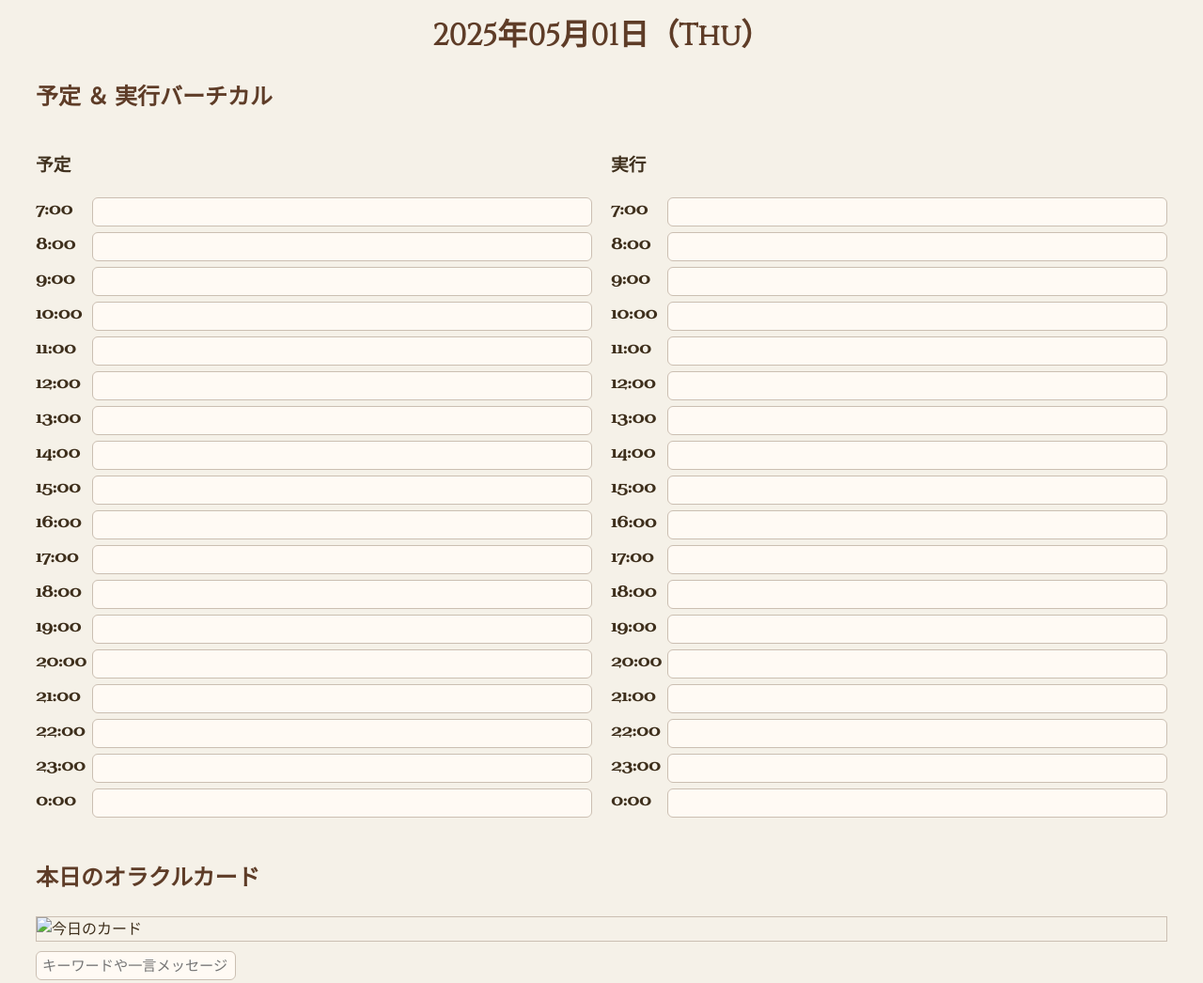
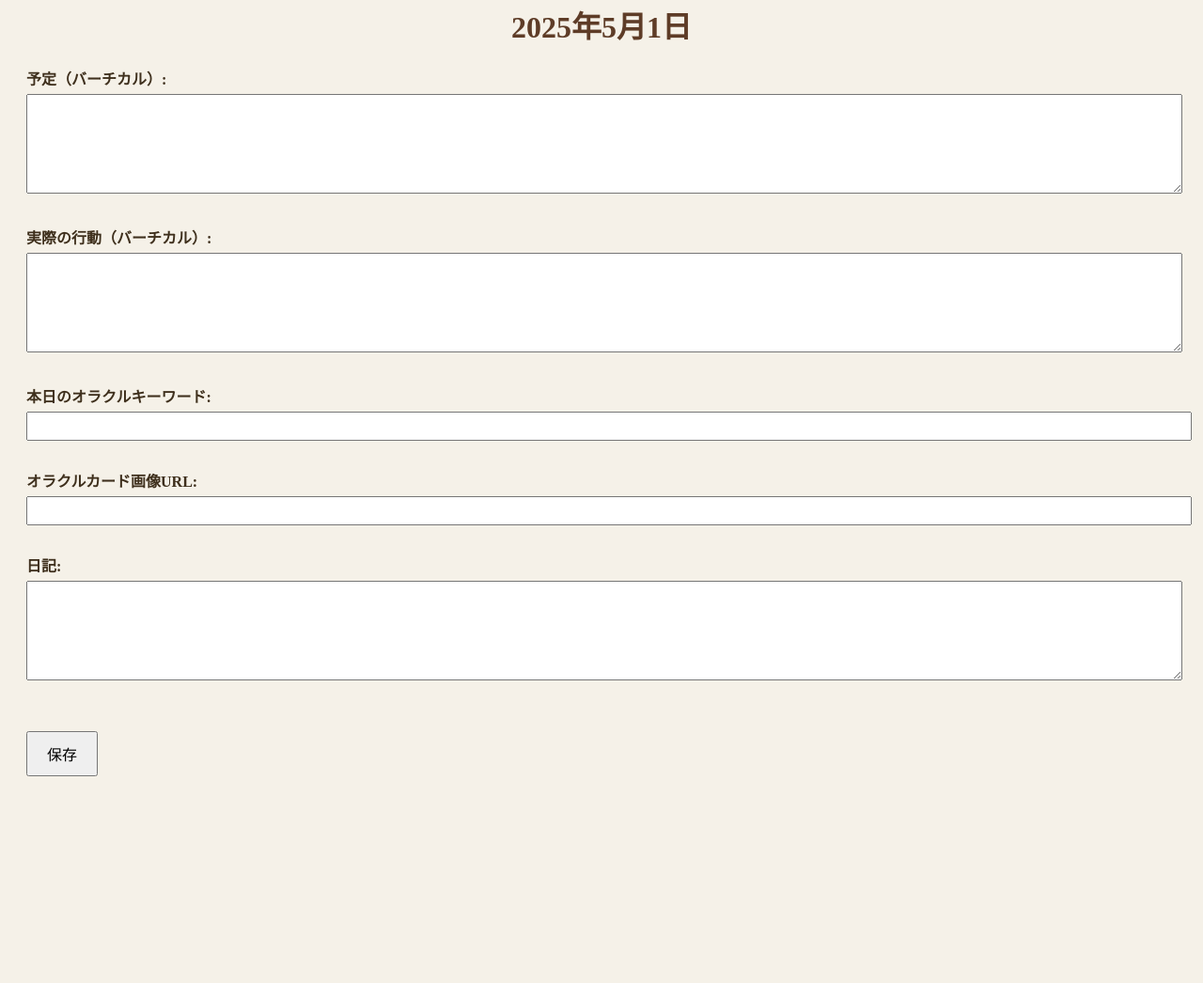
Before and after one commit to haruka-magic/-grimoire, a plain HTML site: page calendar/2025_5/2025-05-01.html in a window 1280 px wide. Shown: the part 46-1092 px from the top of the page at 94% size. After the commit the page ends 900 px from the top, so only its background shows below. Drawn offline with Linux system fonts and the light colour scheme.

Commit message:
Add files via upload

```diff
--- a/calendar/2025_5/2025-05-01.html
+++ b/calendar/2025_5/2025-05-01.html
@@ -1,166 +1,117 @@
+
 <!DOCTYPE html>
-
 <html lang="ja">
 <head>
-<meta charset="utf-8"/>
-<title>魔法の記録帳 - 2025年05月01日（Thu）</title>
-<link href="https://fonts.googleapis.com/css2?family=Cinzel&amp;family=Uncial+Antiqua&amp;display=swap" rel="stylesheet"/>
+  <meta charset="UTF-8">
+  <meta name="robots" content="noindex, nofollow">
+  <title>2025年5月1日</title>
   <style>
     body {
       background-color: #f5f1e8;
       font-family: 'Uncial Antiqua', serif;
       color: #3e2f1c;
-      padding: 30px;
-      line-height: 1.6;
-    }
-    h1, h2 {
-      font-family: 'Cinzel', serif;
-      color: #5e3c27;
+      padding: 20px;
     }
     h1 {
       text-align: center;
-      margin-bottom: 20px;
+      color: #5e3c27;
     }
     .section {
-      margin-bottom: 40px;
+      margin-bottom: 30px;
     }
-    .grid {
-      display: grid;
-      grid-template-columns: 1fr 1fr;
-      gap: 20px;
-    }
-    .hour-label {
+    label {
       font-weight: bold;
-      width: 60px;
-    }
-    .row {
-      display: flex;
-      align-items: flex-start;
-      margin-bottom: 6px;
-    }
-    .input-box {
-      flex: 1;
-      padding: 6px;
-      background-color: #fffaf4;
-      border: 1px solid #cbbfb2;
-      border-radius: 6px;
-      font-size: 0.95em;
-    }
-    .oracle-img {
-      max-width: 100%;
-      height: auto;
-      display: block;
-      margin-bottom: 10px;
-      border: 1px solid #cbbfb2;
     }
     textarea {
       width: 100%;
-      height: 200px;
-      padding: 10px;
-      font-size: 0.95em;
-      border: 1px solid #cbbfb2;
-      background-color: #fffaf4;
-      border-radius: 6px;
-      resize: vertical;
+      height: 100px;
+      margin-top: 5px;
     }
-    .back-link {
-      text-align: center;
-      margin-top: 30px;
+    input[type="text"] {
+      width: 100%;
+      padding: 6px;
+      margin-top: 5px;
     }
-    .back-link a {
-      color: #5e3c27;
-      text-decoration: none;
-    }
-    .back-link a:hover {
-      text-decoration: underline;
+    button {
+      padding: 10px 20px;
+      margin-top: 20px;
+      font-size: 16px;
     }
   </style>
+  <script type="module">
+    // Firebase SDK 読み込み
+    import {{ initializeApp }} from "https://www.gstatic.com/firebasejs/10.11.0/firebase-app.js";
+    import {{ getFirestore, doc, getDoc, setDoc }} from "https://www.gstatic.com/firebasejs/10.11.0/firebase-firestore.js";
+
+    const firebaseConfig = {{
+      apiKey: "AIzaSyB-lI2M6RzMlm9EFuxaueYUKSBgWvTUs4w",
+      authDomain: "grimoire-june.firebaseapp.com",
+      projectId: "grimoire-june",
+      storageBucket: "grimoire-june.appspot.com",
+      messagingSenderId: "463377309803",
+      appId: "1:463377309803:web:3950d910ae40cf2b9e112e"
+    }};
+
+    const app = initializeApp(firebaseConfig);
+    const db = getFirestore(app);
+    const docRef = doc(db, "daily_pages", "2025-05-01");
+
+    async function loadData() {{
+      const docSnap = await getDoc(docRef);
+      if (docSnap.exists()) {{
+        const data = docSnap.data();
+        document.getElementById("schedule").value = data.schedule || "";
+        document.getElementById("actual_schedule").value = data.actual_schedule || "";
+        document.getElementById("oracle_keyword").value = data.oracle_keyword || "";
+        document.getElementById("oracle_image_url").value = data.oracle_image_url || "";
+        document.getElementById("diary").value = data.diary || "";
+      }}
+    }}
+
+    async function saveData() {{
+      const data = {{
+        schedule: document.getElementById("schedule").value,
+        actual_schedule: document.getElementById("actual_schedule").value,
+        oracle_keyword: document.getElementById("oracle_keyword").value,
+        oracle_image_url: document.getElementById("oracle_image_url").value,
+        diary: document.getElementById("diary").value
+      }};
+      await setDoc(docRef, data);
+      alert("保存しました！");
+    }}
+
+    window.addEventListener("DOMContentLoaded", loadData);
+    window.saveData = saveData;
+  </script>
 </head>
 <body>
-<h1>2025年05月01日（Thu）</h1>
+  <h1>2025年5月1日</h1>
+
   <div class="section">
-<h2>予定 ＆ 実行バーチカル</h2>
-<div class="grid">
-<div>
-<h3>予定</h3>
-<div><div class="row"><span class="hour-label">7:00</span><input class="input-box" type="text"/></div>
-<div class="row"><span class="hour-label">8:00</span><input class="input-box" type="text"/></div>
-<div class="row"><span class="hour-label">9:00</span><input class="input-box" type="text"/></div>
-<div class="row"><span class="hour-label">10:00</span><input class="input-box" type="text"/></div>
-<div class="row"><span class="hour-label">11:00</span><input class="input-box" type="text"/></div>
-<div class="row"><span class="hour-label">12:00</span><input class="input-box" type="text"/></div>
-<div class="row"><span class="hour-label">13:00</span><input class="input-box" type="text"/></div>
-<div class="row"><span class="hour-label">14:00</span><input class="input-box" type="text"/></div>
-<div class="row"><span class="hour-label">15:00</span><input class="input-box" type="text"/></div>
-<div class="row"><span class="hour-label">16:00</span><input class="input-box" type="text"/></div>
-<div class="row"><span class="hour-label">17:00</span><input class="input-box" type="text"/></div>
-<div class="row"><span class="hour-label">18:00</span><input class="input-box" type="text"/></div>
-<div class="row"><span class="hour-label">19:00</span><input class="input-box" type="text"/></div>
-<div class="row"><span class="hour-label">20:00</span><input class="input-box" type="text"/></div>
-<div class="row"><span class="hour-label">21:00</span><input class="input-box" type="text"/></div>
-<div class="row"><span class="hour-label">22:00</span><input class="input-box" type="text"/></div>
-<div class="row"><span class="hour-label">23:00</span><input class="input-box" type="text"/></div>
-<div class="row"><span class="hour-label">0:00</span><input class="input-box" type="text"/></div></div>
+    <label for="schedule">予定（バーチカル）:</label>
+    <textarea id="schedule"></textarea>
   </div>
-<div>
-<h3>実行</h3>
-<div><div class="row"><span class="hour-label">7:00</span><input class="input-box" type="text"/></div>
-<div class="row"><span class="hour-label">8:00</span><input class="input-box" type="text"/></div>
-<div class="row"><span class="hour-label">9:00</span><input class="input-box" type="text"/></div>
-<div class="row"><span class="hour-label">10:00</span><input class="input-box" type="text"/></div>
-<div class="row"><span class="hour-label">11:00</span><input class="input-box" type="text"/></div>
-<div class="row"><span class="hour-label">12:00</span><input class="input-box" type="text"/></div>
-<div class="row"><span class="hour-label">13:00</span><input class="input-box" type="text"/></div>
-<div class="row"><span class="hour-label">14:00</span><input class="input-box" type="text"/></div>
-<div class="row"><span class="hour-label">15:00</span><input class="input-box" type="text"/></div>
-<div class="row"><span class="hour-label">16:00</span><input class="input-box" type="text"/></div>
-<div class="row"><span class="hour-label">17:00</span><input class="input-box" type="text"/></div>
-<div class="row"><span class="hour-label">18:00</span><input class="input-box" type="text"/></div>
-<div class="row"><span class="hour-label">19:00</span><input class="input-box" type="text"/></div>
-<div class="row"><span class="hour-label">20:00</span><input class="input-box" type="text"/></div>
-<div class="row"><span class="hour-label">21:00</span><input class="input-box" type="text"/></div>
-<div class="row"><span class="hour-label">22:00</span><input class="input-box" type="text"/></div>
-<div class="row"><span class="hour-label">23:00</span><input class="input-box" type="text"/></div>
-<div class="row"><span class="hour-label">0:00</span><input class="input-box" type="text"/></div></div>
+
+  <div class="section">
+    <label for="actual_schedule">実際の行動（バーチカル）:</label>
+    <textarea id="actual_schedule"></textarea>
   </div>
+
+  <div class="section">
+    <label for="oracle_keyword">本日のオラクルキーワード:</label>
+    <input type="text" id="oracle_keyword">
   </div>
+
+  <div class="section">
+    <label for="oracle_image_url">オラクルカード画像URL:</label>
+    <input type="text" id="oracle_image_url">
   </div>
+
   <div class="section">
-<h2>本日のオラクルカード</h2>
-<img alt="今日のカード" class="oracle-img" src="images/your-oracle-card.jpg"/>
-<input class="input-box" placeholder="キーワードや一言メッセージ" type="text"/>
+    <label for="diary">日記:</label>
+    <textarea id="diary"></textarea>
   </div>
-<div class="section">
-<h2>今日の日記</h2>
-<textarea placeholder="気づいたこと・できたこと・感じたことなど自由に記入"></textarea>
-</div>
-<div class="back-link">
-<a href="../magic_calendar.html">← カレンダーに戻る</a>
-</div>
-<script>
-document.addEventListener("DOMContentLoaded", function () {
-  const inputs = document.querySelectorAll("input[type='text'], textarea");
-  const dateKey = "2025-05-01";
-  inputs.forEach((input, i) => {
-    const key = dateKey + "_input_" + i;
-    input.value = localStorage.getItem(key) || "";
-    input.addEventListener("input", () => {
-      localStorage.setItem(key, input.value);
-    });
-  });
-});
-</script>
-<script type="module">
-import { saveEntry } from '../firebase_connect.js';
 
-document.getElementById("save-btn").addEventListener("click", () => {
-  const date = "2025-05-01";
-  const schedule = document.getElementById("schedule").value;
-  const oracle = document.getElementById("oracle").value;
-  const journal = document.getElementById("journal").value;
-  const timeline = document.getElementById("timeline").value;
-
-  saveEntry(date, schedule, oracle, journal, timeline);
-});
-</script></body>
+  <button onclick="saveData()">保存</button>
+</body>
 </html>
```
Lines whose indentation alone changed are shown as unchanged.
